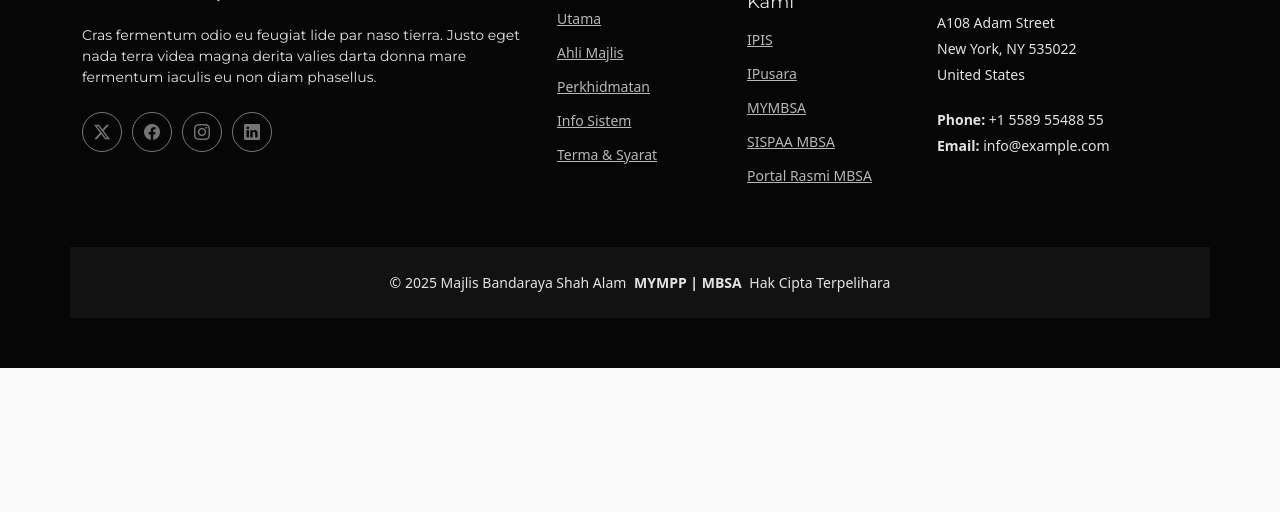
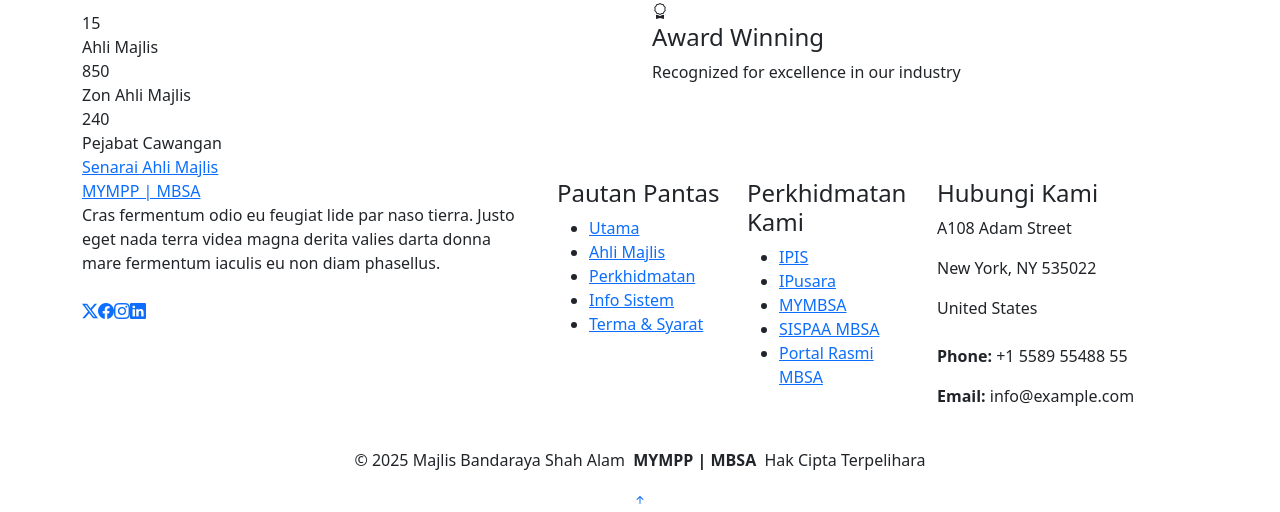
Before and after one commit to aimanzulbahari/MyKomuniti, a PHP site: page / in a window 1280 px wide. Shown: the part 894-1406 px from the top of the page. Before the commit the page ends 1262 px from the top, so only its background shows below. Run offline with PHP 8.4, Linux system fonts and the light colour scheme.

Commit message:
add changes

```diff
--- a/includes/portal-header.php
+++ b/includes/portal-header.php
@@ -2,7 +2,8 @@
 <?php
 $favicon = 'assets/img/MBSA-Emblem.svg';
 $logo = 'assets/img/logo/mympp-logo.png';
-$site_name = "MYMPP | UTAMA"
+$site_name = "MYMPP | UTAMA";
+$CSS_Path = 'assets/portal-css/portal.css';
 ?>
 
 <!DOCTYPE html>
@@ -17,7 +18,7 @@
     <link rel="shortcut icon" href="<?php echo $favicon ?>" type="image/x-icon">
 
     <!-- Portal CSS -->
-    <link rel="stylesheet" href="assets/css/portal-css/portal.css">
+
 
     <!-- Google Font -->
     <!-- Fonts -->
--- a/index.php
+++ b/index.php
@@ -64,8 +64,82 @@
                 </div>
             </div>
         </section>
+
+        <!-- About Section -->
+        <section id="about" class="about section">
+
+            <!-- Section Title -->
+            <div class="container section-title" data-aos="fade-up">
+                <span class="subtitle">Ahli Majlis</span>
+                <h2>Apa Itu Ahli Majlis</h2>
+                <p>Necessitatibus eius consequatur ex aliquid fuga eum quidem sint consectetur velit. Sed ut perspiciatis unde
+                    omnis iste natus error sit voluptatem accusantium doloremque laudantium totam rem aperiam</p>
+            </div><!-- End Section Title -->
+
+            <div class="container" data-aos="fade-up" data-aos-delay="100">
+
+                <div class="row align-items-center">
+                    <div class="col-lg-6" data-aos="fade-right" data-aos-delay="200">
+                        <div class="content">
+                            <h2>Crafting Excellence Through Innovation and Dedication</h2>
+                            <p class="lead">We are passionate professionals committed to delivering exceptional results that exceed
+                                expectations and drive meaningful transformation.</p>
+
+                            <p>Lorem ipsum dolor sit amet, consectetur adipiscing elit, sed do eiusmod tempor incididunt ut labore et
+                                dolore magna aliqua. Ut enim ad minim veniam, quis nostrud exercitation ullamco laboris nisi ut aliquip
+                                ex ea commodo consequat.</p>
+
+                            <p>Duis aute irure dolor in reprehenderit in voluptate velit esse cillum dolore eu fugiat nulla pariatur.
+                                Excepteur sint occaecat cupidatat non proident, sunt in culpa qui officia deserunt mollit anim id est
+                                laborum.</p>
+
+                            <div class="stats-row">
+                                <div class="stat-item">
+                                    <div class="stat-number purecounter" data-purecounter-start="0" data-purecounter-end="15"
+                                        data-purecounter-duration="1"></div>
+                                    <div class="stat-label">Ahli Majlis</div>
+                                </div>
+                                <div class="stat-item">
+                                    <div class="stat-number purecounter" data-purecounter-start="0" data-purecounter-end="850"
+                                        data-purecounter-duration="1"></div>
+                                    <div class="stat-label">Zon Ahli Majlis</div>
+                                </div>
+                                <div class="stat-item">
+                                    <div class="stat-number purecounter" data-purecounter-start="0" data-purecounter-end="240"
+                                        data-purecounter-duration="1"></div>
+                                    <div class="stat-label">Pejabat Cawangan</div>
+                                </div>
+                            </div>
+
+                            <div class="cta-section">
+                                <a href="#" team="" class="btn-outline">Senarai Ahli Majlis</a>
+                            </div>
+                        </div>
+                    </div>
+
+                    <div class="col-lg-6" data-aos="fade-left" data-aos-delay="300">
+                        <div class="image-wrapper">
+                            <img src="assets/img/about/MBSA.jpg" alt="About us" class="img-fluid">
+                            <div class="floating-card" data-aos="zoom-in" data-aos-delay="500">
+                                <div class="card-content">
+                                    <div class="icon">
+                                        <i class="bi bi-award"></i>
+                                    </div>
+                                    <div class="text">
+                                        <h4>Award Winning</h4>
+                                        <p>Recognized for excellence in our industry</p>
+                                    </div>
+                                </div>
+                            </div>
+                        </div>
+                    </div>
+                </div>
+
+            </div>
+
+        </section><!-- /About Section -->
     </main>
 </body>
-<?php include 'includes/portal-footer.php';?>
+<?php include 'includes/portal-footer.php'; ?>
 
 </html>
```
